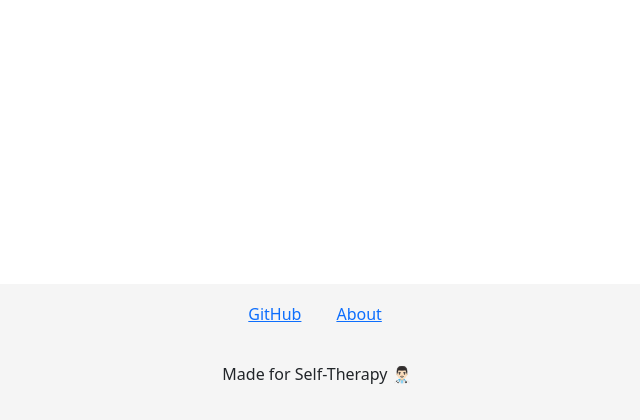
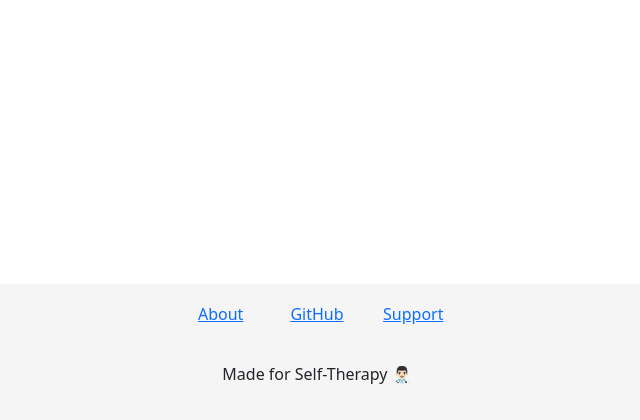
Before and after one commit to athachai29/chat-analytic, a Python web app: template templates/view_report.html.j2 in a window 1280 px wide. Shown: the part 380-800 px from the top of the page, without its empty margins (323-963 px from the left). Run offline with Jinja, Linux system fonts and the light colour scheme; the template is opened without the code that fills it, so the values that code supplies are empty.

Commit message:
feat: add buy me a coffee button

```diff
--- a/templates/components/footer.html
+++ b/templates/components/footer.html
@@ -3,18 +3,21 @@
         <div class="row">
             <div class="col"></div>
             <div class="col"></div>
-            <div class="col"></div>
+            <div class="col">
+                <a href="/about" target="_blank" rel="noopener">
+                    About
+                </a>
+            </div>
             <div class="col">
                 <a href="https://github.com/athachai29" target="_blank" rel="noopener">
                     GitHub
                 </a>
             </div>
             <div class="col">
-                <a href="/about" target="_blank" rel="noopener">
-                    About
+                <a href="https://www.buymeacoffee.com/athachai.m" target="_blank" rel="noopener">
+                    Support
                 </a>
             </div>
-            <div class="col"></div>
             <div class="col"></div>
             <div class="col"></div>
         </div>
```
